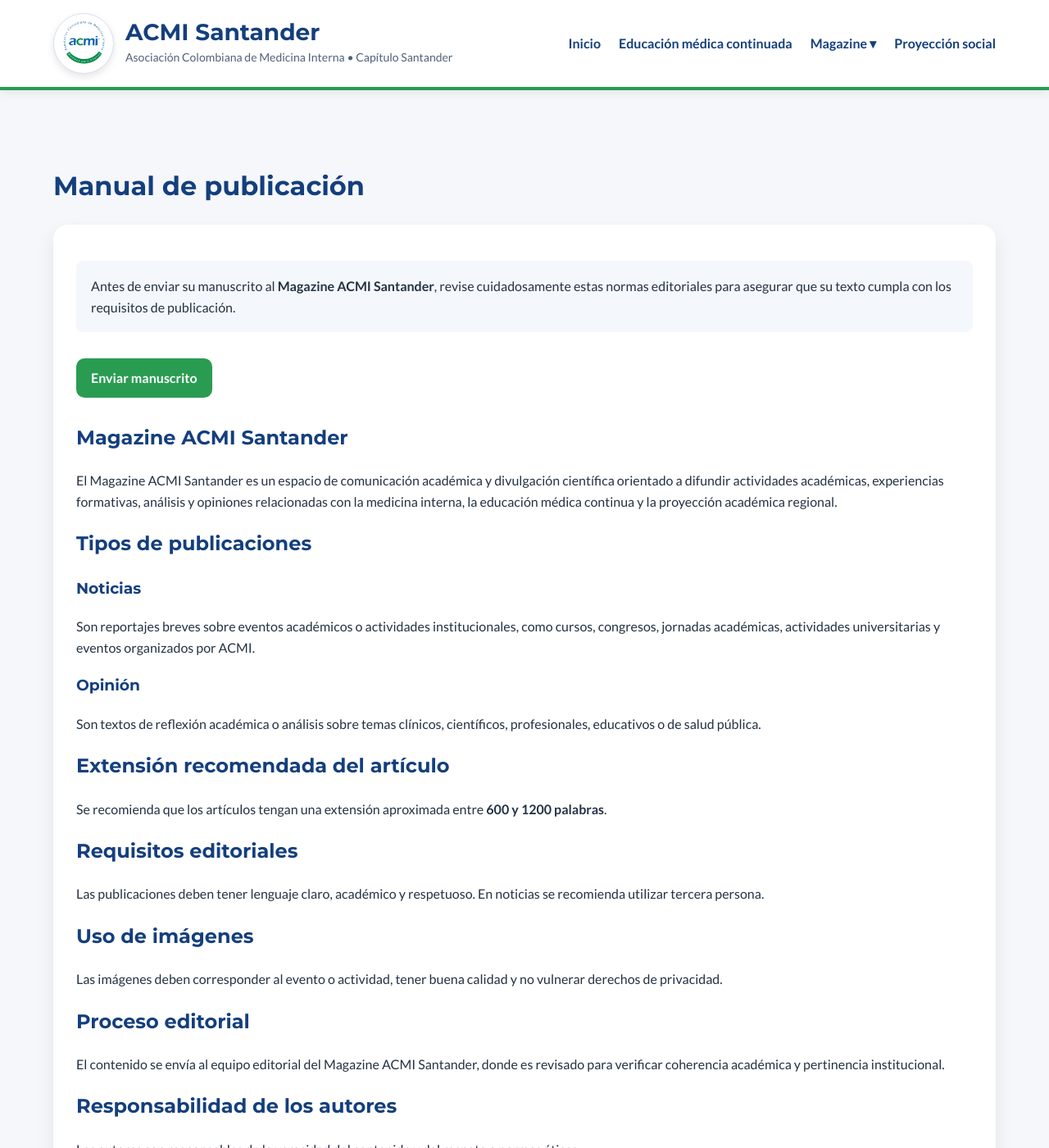
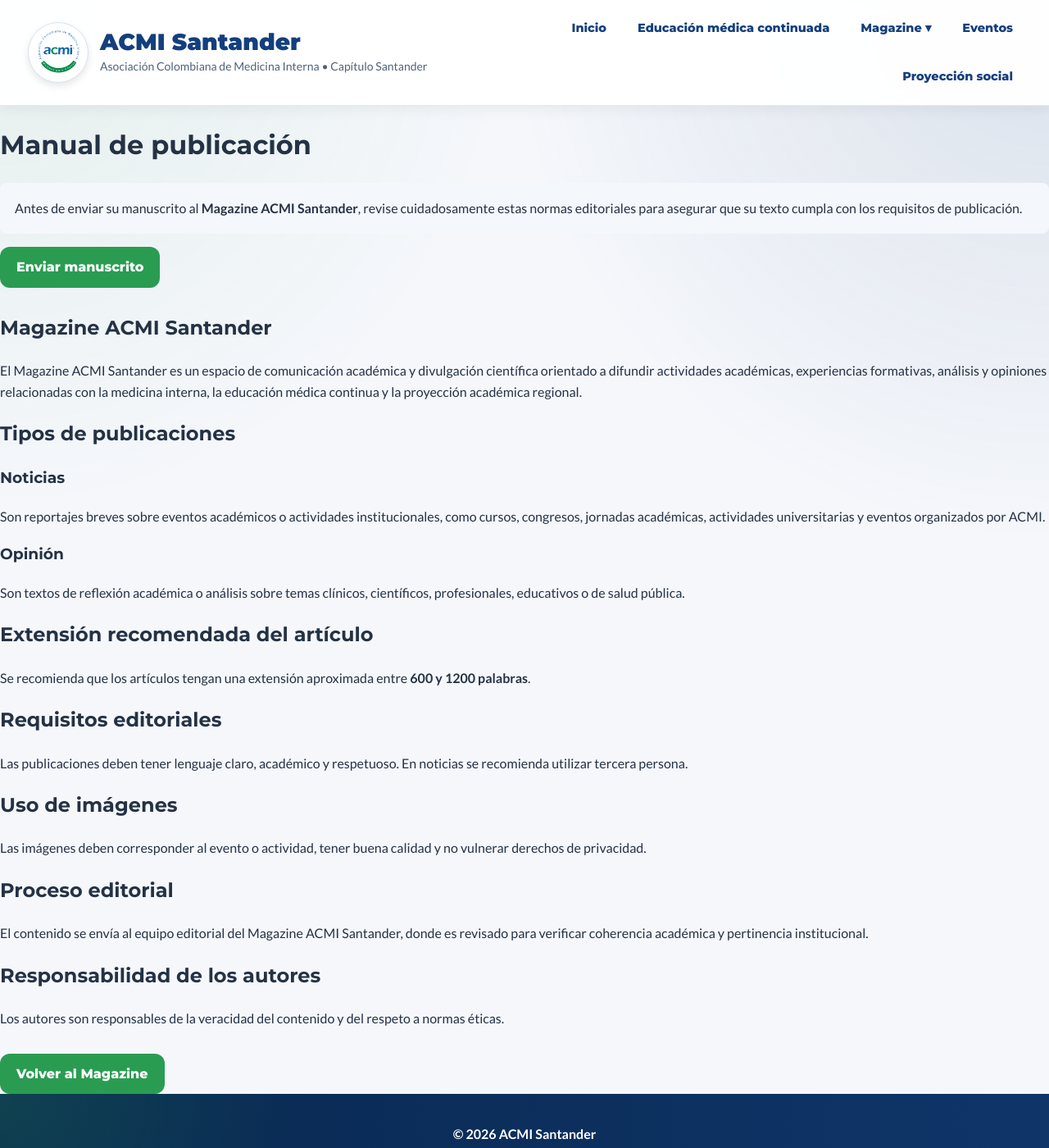
Before and after one commit to Acmisantander/Acmisantander, a Jekyll site: the page built from magazine/manual-publicacion.html, in a window 1280 px wide and 1400 px high. Shown: the whole window at 82% size. Built offline with Jekyll 4.4.1, drawn with Linux system fonts in a browser that asks for light colours.

Commit message:
Update default.html

```diff
--- a/_layouts/default.html
+++ b/_layouts/default.html
@@ -10,51 +10,79 @@
   {{ page.title }} | ACMI Santander
 </title>
 
-<link href="https://fonts.googleapis.com/css2?family=Montserrat:wght@400;600;700;800&family=Lato:wght@300;400;700&display=swap" rel="stylesheet">
+<link href="https://fonts.googleapis.com/css2?family=Montserrat:wght@400;600;700;800;900&family=Lato:wght@300;400;700&display=swap" rel="stylesheet">
 
 <style>
 
 :root{
-  --azul-acmi:#0f3569;
-  --azul-acmi-2:#143f7d;
+  --azul-acmi:#143f7d;
+  --azul-acmi-2:#0f3569;
+  --azul-profundo:#08284f;
   --verde-acmi:#2a9c52;
   --verde-hover:#218443;
+  --dorado:#c89b3c;
   --gris-texto:#243244;
   --gris-suave:#f5f7fb;
+  --texto-suave:#5b6d82;
+  --blanco:#ffffff;
+  --sombra:0 14px 34px rgba(0,0,0,0.10);
 }
 
 *{
   box-sizing:border-box;
 }
 
+html{
+  scroll-behavior:smooth;
+}
+
 body{
   margin:0;
   font-family:'Lato',sans-serif;
-  background:var(--gris-suave);
+  background:
+    radial-gradient(circle at top left, rgba(42,156,82,0.08), transparent 32%),
+    radial-gradient(circle at top right, rgba(20,63,125,0.12), transparent 34%),
+    var(--gris-suave);
   color:var(--gris-texto);
   line-height:1.6;
 }
 
+a{
+  text-decoration:none;
+}
+
+img{
+  max-width:100%;
+  display:block;
+}
+
 .container{
-  width:90%;
-  max-width:1150px;
-  margin:auto;
+  width:100%;
+  max-width:1240px;
+  margin:0 auto;
+  padding:0 34px;
 }
 
 header{
-  background:white;
-  border-bottom:4px solid var(--verde-acmi);
-  box-shadow:0 3px 12px rgba(0,0,0,0.08);
-  position:relative;
-  z-index:100;
+  background:rgba(255,255,255,0.96);
+  backdrop-filter:blur(10px);
+  -webkit-backdrop-filter:blur(10px);
+  border-bottom:1px solid #e3eaf3;
+  box-shadow:0 4px 18px rgba(0,0,0,0.06);
+  position:sticky;
+  top:0;
+  z-index:1000;
 }
 
 .header-flex{
+  min-height:94px;
   display:flex;
   align-items:center;
   justify-content:space-between;
   gap:24px;
-  padding:16px 0;
+  padding:14px 34px;
+  max-width:1440px;
+  margin:0 auto;
 }
 
 .brand{
@@ -62,6 +90,7 @@
   align-items:center;
   gap:14px;
   text-decoration:none;
+  flex-shrink:0;
 }
 
 .brand-logo-wrap{
@@ -91,8 +120,9 @@
   font-family:'Montserrat',sans-serif;
   margin:0;
   font-size:28px;
-  color:var(--azul-acmi-2);
+  color:var(--azul-acmi);
   line-height:1.1;
+  font-weight:900;
 }
 
 .brand-text p{
@@ -104,19 +134,25 @@
 nav{
   display:flex;
   align-items:center;
-  gap:22px;
+  gap:18px;
   flex-wrap:wrap;
+  justify-content:flex-end;
 }
 
 nav a{
-  color:var(--azul-acmi-2);
+  color:var(--azul-acmi);
   text-decoration:none;
-  font-weight:700;
+  font-family:'Montserrat',sans-serif;
+  font-weight:800;
+  font-size:14.5px;
   transition:.25s ease;
+  padding:9px 10px;
+  border-radius:999px;
 }
 
 nav a:hover{
   color:var(--verde-acmi);
+  background:#eef7f1;
 }
 
 .dropdown{
@@ -136,20 +172,22 @@
   top:100%;
   left:0;
   background:white;
-  min-width:250px;
-  box-shadow:0 8px 18px rgba(0,0,0,0.15);
-  border-radius:12px;
-  padding:10px 0;
+  min-width:270px;
+  box-shadow:0 18px 44px rgba(8,40,79,0.16);
+  border-radius:18px;
+  padding:10px;
   z-index:1000;
+  border:1px solid rgba(20,63,125,0.08);
 }
 
 .dropdown-content a{
-  color:var(--azul-acmi-2);
+  color:var(--azul-acmi);
   display:block;
-  padding:11px 16px;
+  padding:12px 16px;
   text-decoration:none;
-  font-weight:600;
+  font-weight:800;
   white-space:nowrap;
+  border-radius:12px;
 }
 
 .dropdown-content a:hover{
@@ -161,37 +199,29 @@
   display:block;
 }
 
+/* IMPORTANTE:
+   No encerramos {{ content }} en un .container.
+   Así páginas como Magazine, Repositorio, Fotos y Educación pueden tener hero full-width. */
 main{
-  padding:70px 0;
+  min-height:60vh;
 }
 
 h1,h2,h3{
   font-family:'Montserrat',sans-serif;
-  color:var(--azul-acmi-2);
-}
-
-.grid{
-  display:grid;
-  grid-template-columns:repeat(auto-fit,minmax(280px,1fr));
-  gap:24px;
-}
-
-.card{
-  background:white;
-  border-radius:18px;
-  padding:28px;
-  box-shadow:0 10px 24px rgba(0,0,0,.08);
 }
 
 .btn{
-  display:inline-block;
-  margin-top:16px;
+  display:inline-flex;
+  align-items:center;
+  justify-content:center;
+  gap:8px;
   background:var(--verde-acmi);
   color:white;
-  padding:11px 18px;
-  border-radius:10px;
+  padding:12px 20px;
+  border-radius:12px;
   text-decoration:none;
-  font-weight:700;
+  font-family:'Montserrat',sans-serif;
+  font-weight:800;
   border:none;
   cursor:pointer;
   transition:.25s ease;
@@ -200,27 +230,25 @@
 .btn:hover{
   background:var(--verde-hover);
   color:white;
-}
-
-.meta{
-  font-size:14px;
-  color:#607086;
-  margin-bottom:12px;
+  transform:translateY(-2px);
 }
 
 footer{
-  background:var(--azul-acmi);
+  background:
+    radial-gradient(circle at top left, rgba(42,156,82,0.22), transparent 28%),
+    linear-gradient(90deg, var(--azul-profundo), var(--azul-acmi-2));
   color:white;
   text-align:center;
-  padding:22px;
-  margin-top:40px;
+  padding:30px 18px;
 }
 
 footer p{
   margin:6px 0;
+  color:white;
+  font-weight:600;
 }
 
-@media(max-width:900px){
+@media(max-width:980px){
 
   .header-flex{
     flex-direction:column;
@@ -233,7 +261,7 @@
 
   nav{
     justify-content:center;
-    gap:16px;
+    gap:10px;
   }
 
   .dropdown-content{
@@ -244,6 +272,10 @@
 }
 
 @media(max-width:640px){
+
+  .header-flex{
+    padding:16px 22px;
+  }
 
   nav{
     flex-direction:column;
@@ -257,8 +289,8 @@
     font-size:13px;
   }
 
-  main{
-    padding:45px 0;
+  .container{
+    padding:0 22px;
   }
 
 }
@@ -271,7 +303,7 @@
 
 <header>
 
-  <div class="container header-flex">
+  <div class="header-flex">
 
     <a href="{{ site.baseurl }}/" class="brand">
 
@@ -337,9 +369,17 @@
             Enviar ponencia
           </a>
 
+          <a href="{{ site.baseurl }}/magazine/#foro-acmi">
+            Foro ACMI
+          </a>
+
         </div>
 
       </div>
+
+      <a href="{{ site.baseurl }}/repositorio-eventos/">
+        Eventos
+      </a>
 
       <a href="{{ site.baseurl }}/proyeccion-social/">
         Proyección social
@@ -352,13 +392,7 @@
 </header>
 
 <main>
-
-  <div class="container">
-
-    {{ content }}
-
-  </div>
-
+  {{ content }}
 </main>
 
 <footer>
```
